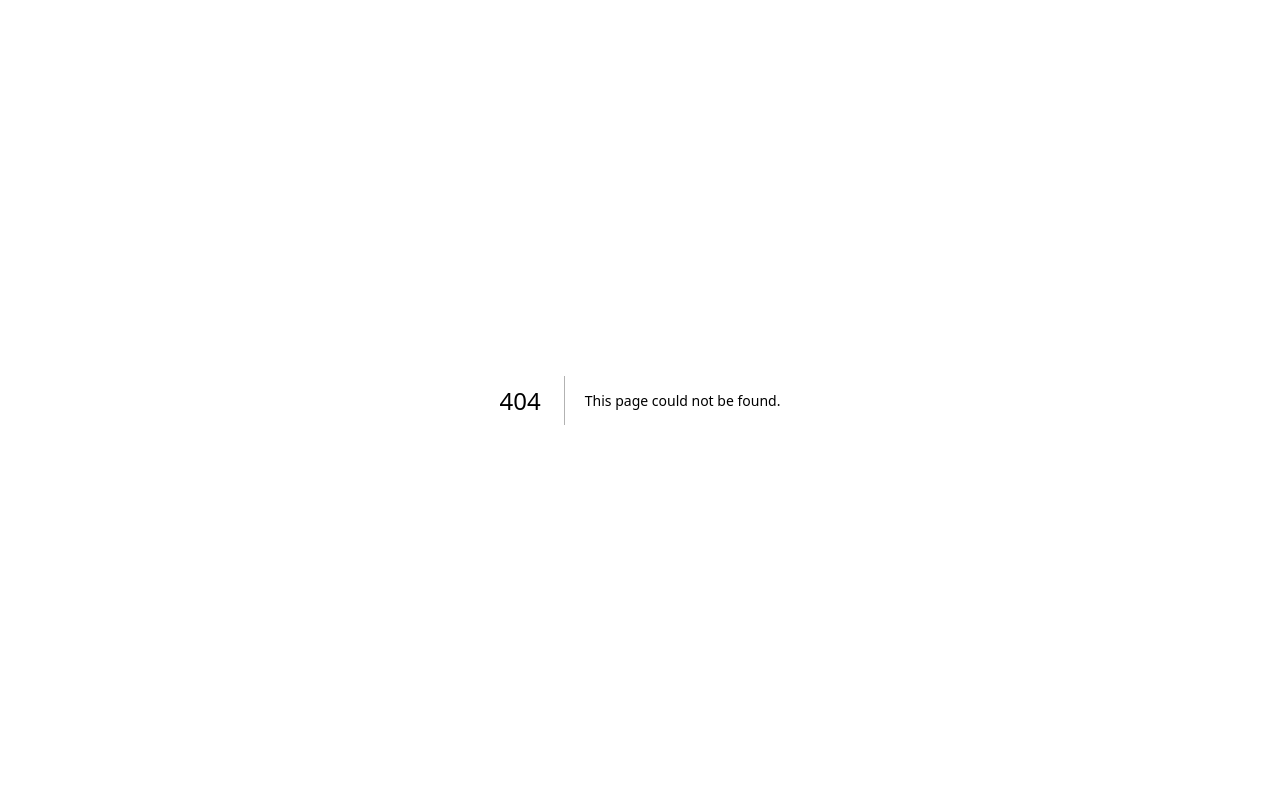
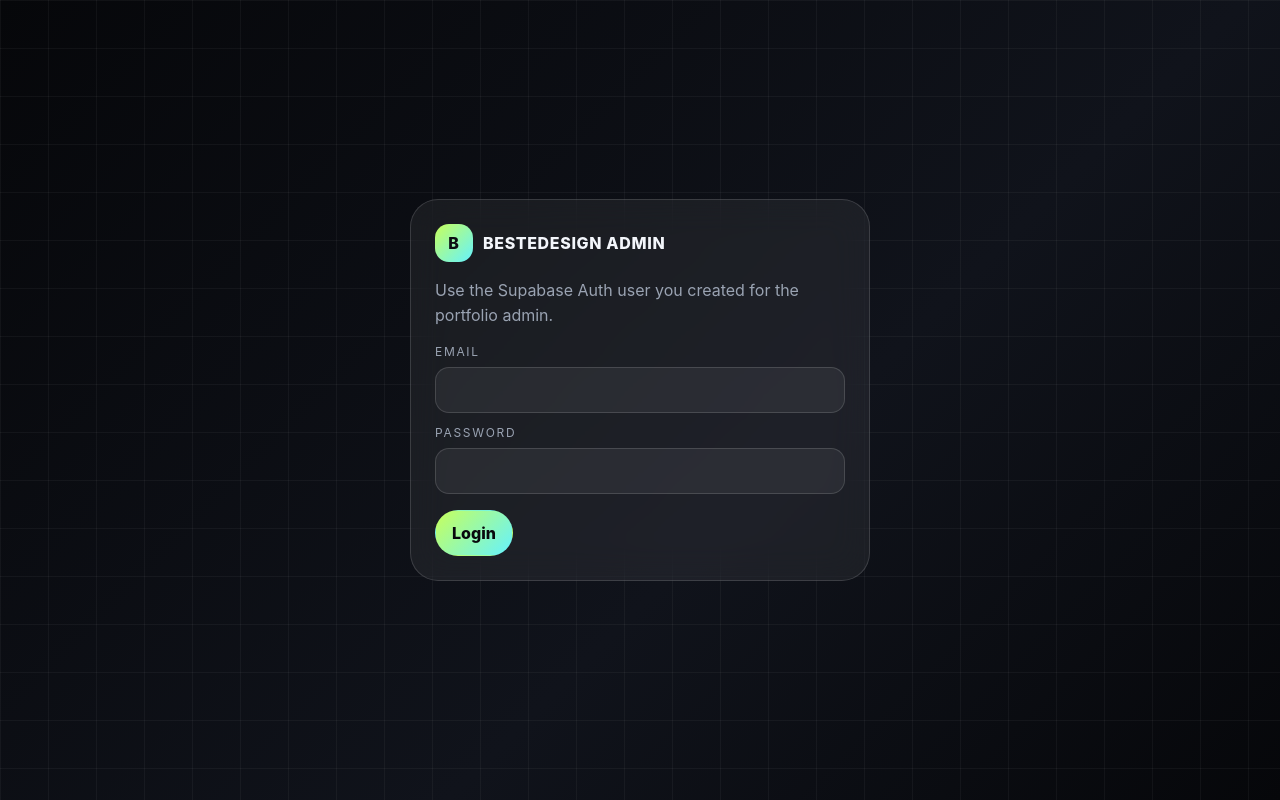
Before and after one commit to bestieon/bestedesign-portfolio, a Next.js app: page /admin/login in a window 1280 px wide. Before the commit this address had no page. Built offline with nearby package versions, Linux system fonts and the light colour scheme.

Commit message:
Add admin login page

```diff
--- /dev/null
+++ b/app/admin/login/page.tsx
@@ -0,0 +1,37 @@
+'use client';
+
+import { useState } from 'react';
+import { useRouter } from 'next/navigation';
+import { getSupabaseBrowser } from '@/lib/supabase';
+
+export default function LoginPage() {
+  const router = useRouter();
+  const [email, setEmail] = useState('');
+  const [password, setPassword] = useState('');
+  const [message, setMessage] = useState('');
+
+  async function login(event: React.FormEvent) {
+    event.preventDefault();
+    setMessage('Checking credentials...');
+    const supabase = getSupabaseBrowser();
+    const { error } = await supabase.auth.signInWithPassword({ email, password });
+    if (error) {
+      setMessage(error.message);
+      return;
+    }
+    router.push('/admin/dashboard');
+  }
+
+  return (
+    <main className="login-wrap">
+      <form className="admin-card login-panel" onSubmit={login}>
+        <div className="brand"><span className="brand-mark">B</span><span>Bestedesign Admin</span></div>
+        <p className="notice">Use the Supabase Auth user you created for the portfolio admin.</p>
+        <div className="field"><label>Email</label><input value={email} onChange={(e) => setEmail(e.target.value)} type="email" required /></div>
+        <div className="field" style={{ marginTop: 12 }}><label>Password</label><input value={password} onChange={(e) => setPassword(e.target.value)} type="password" required /></div>
+        {message ? <p className="notice">{message}</p> : null}
+        <button className="btn primary" style={{ marginTop: 16 }} type="submit">Login</button>
+      </form>
+    </main>
+  );
+}
```
